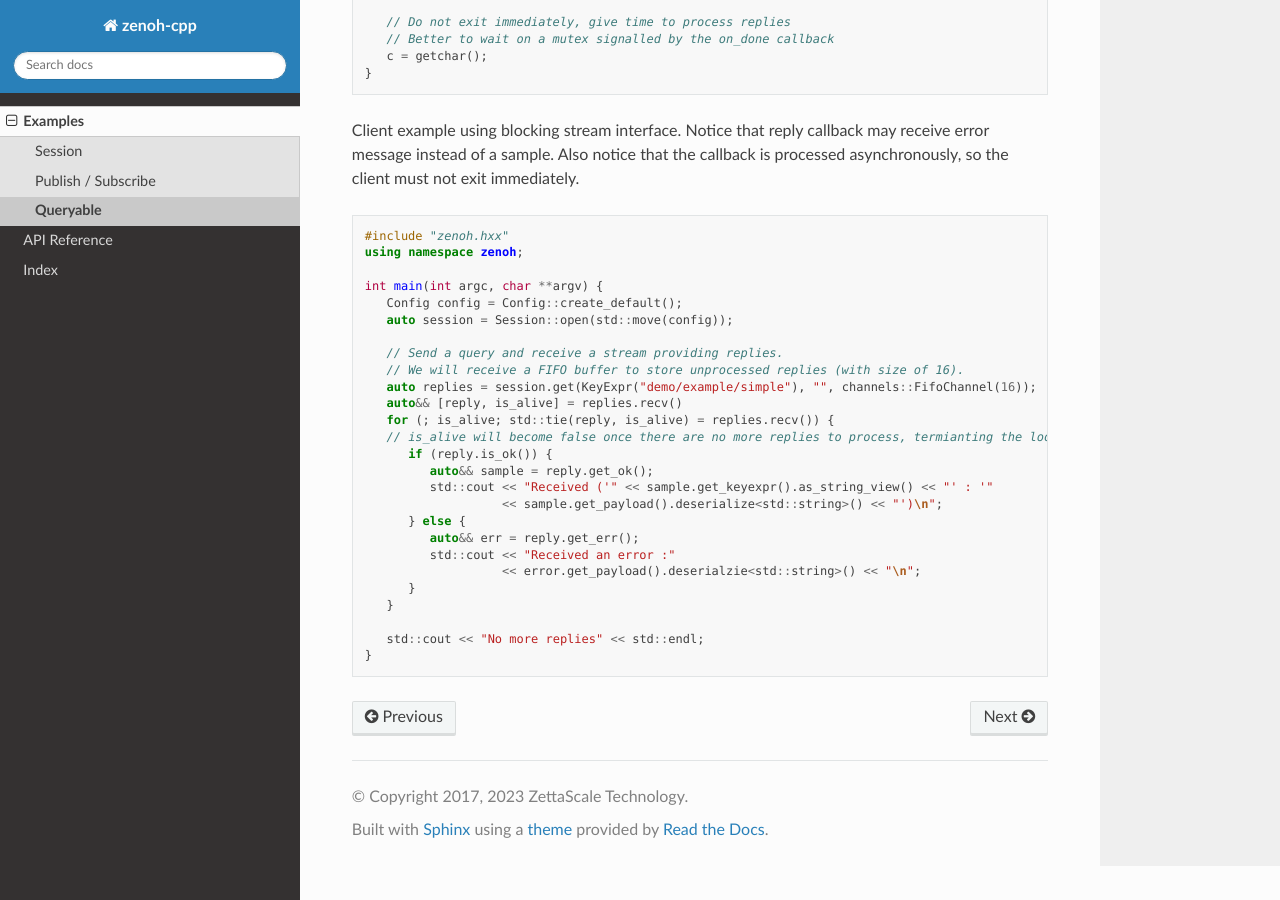
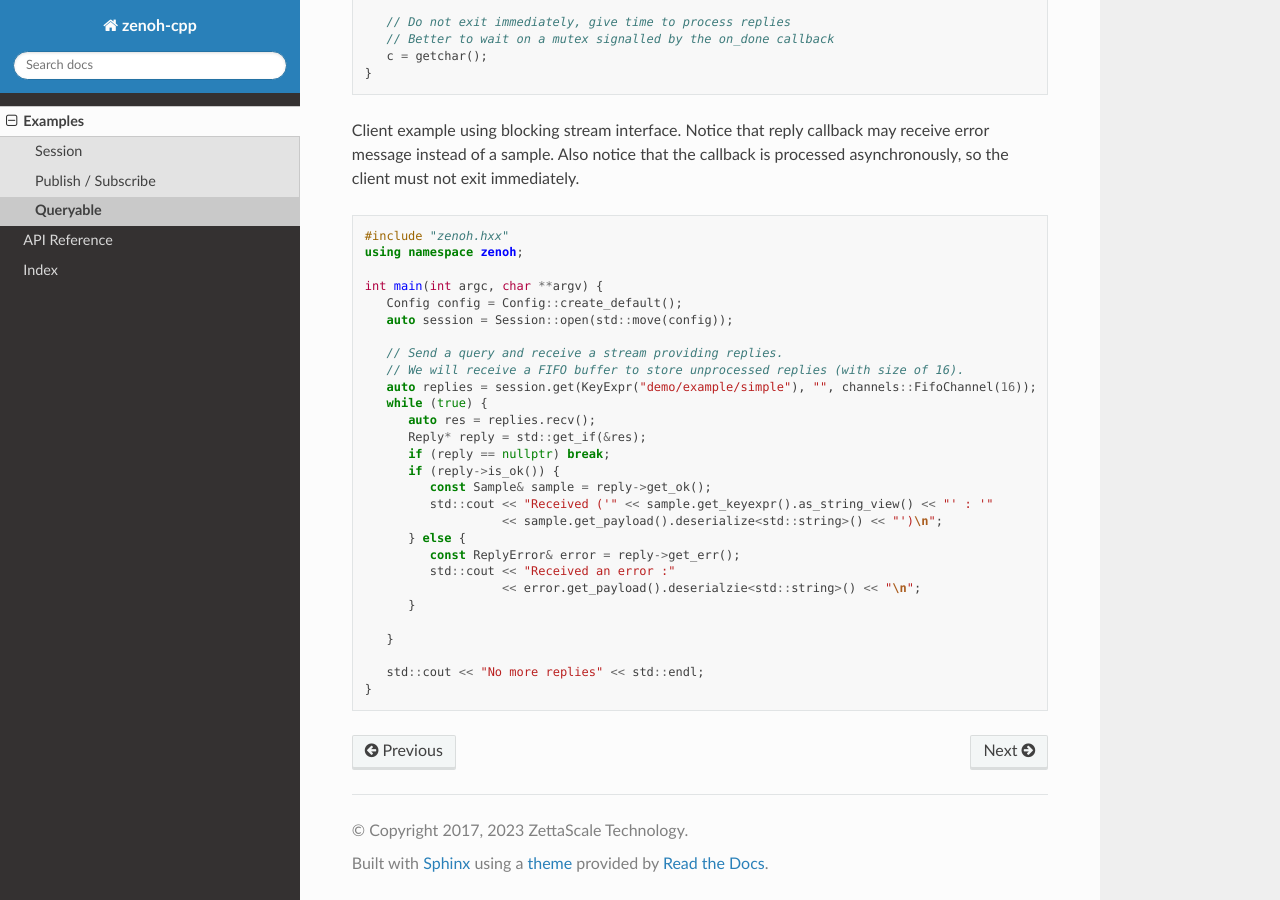
Before and after one commit to eclipse-zenoh/zenoh-cpp, a Sphinx documentation site: the page built from docs/queryable.rst, in a window 1280 px wide and 900 px high, scrolled down 1167 px. Built offline with Sphinx 7.4.7 and the Read the Docs theme 2.0.0, drawn with Linux system fonts in a browser that asks for light colours.

```diff
--- a/docs/queryable.rst
+++ b/docs/queryable.rst
@@ -95,18 +95,20 @@ Also notice that the callback is processed asynchronously, so the client must no
       // Send a query and receive a stream providing replies.
       // We will receive a FIFO buffer to store unprocessed replies (with size of 16).
       auto replies = session.get(KeyExpr("demo/example/simple"), "", channels::FifoChannel(16));
-      auto&& [reply, is_alive] = replies.recv()
-      for (; is_alive; std::tie(reply, is_alive) = replies.recv()) {
-      // is_alive will become false once there are no more replies to process, termianting the loop
-         if (reply.is_ok()) {
-            auto&& sample = reply.get_ok();
+      while (true) {
+         auto res = replies.recv();
+         Reply* reply = std::get_if(&res);
+         if (reply == nullptr) break;
+         if (reply->is_ok()) {
+            const Sample& sample = reply->get_ok();
             std::cout << "Received ('" << sample.get_keyexpr().as_string_view() << "' : '"
                       << sample.get_payload().deserialize<std::string>() << "')\n";
          } else {
-            auto&& err = reply.get_err();
+            const ReplyError& error = reply->get_err();
             std::cout << "Received an error :"
                       << error.get_payload().deserialzie<std::string>() << "\n";
          }
+
       }
 
       std::cout << "No more replies" << std::endl;
```
Also changed, not shown: docs/pubsub.rst (+6 -4 lines), 8 other files.
